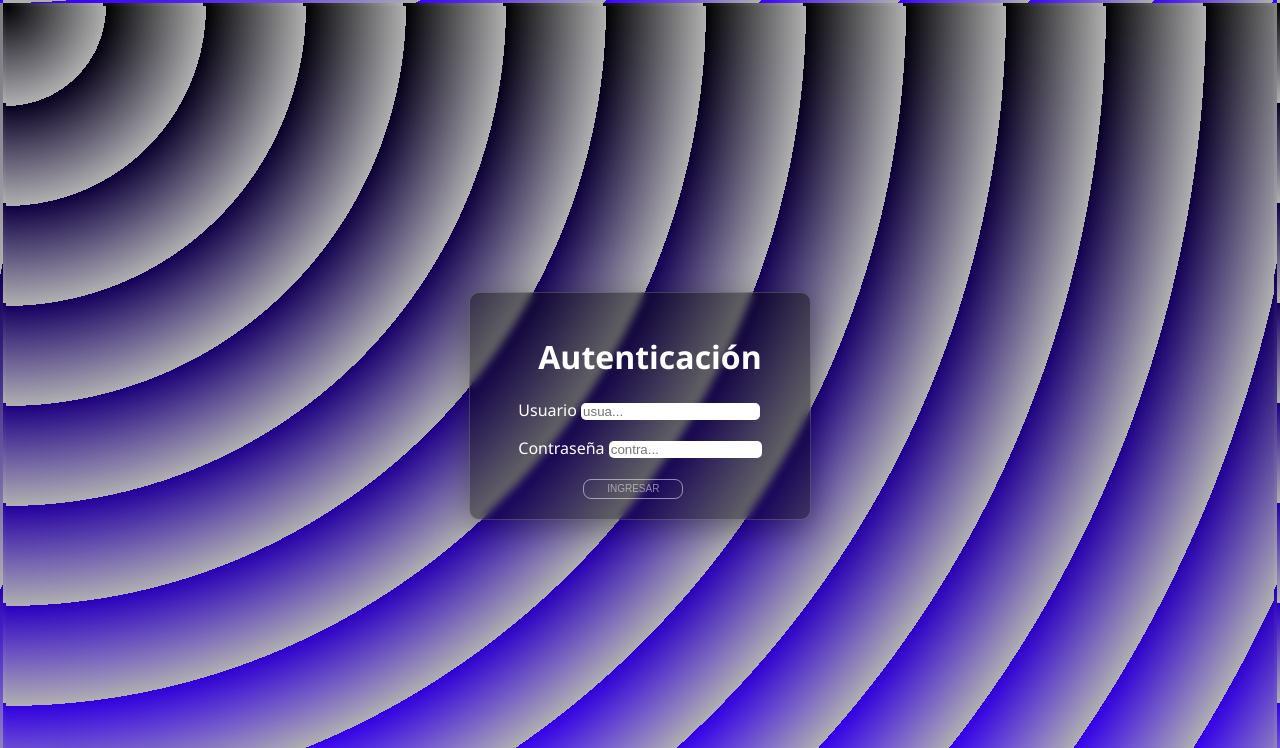
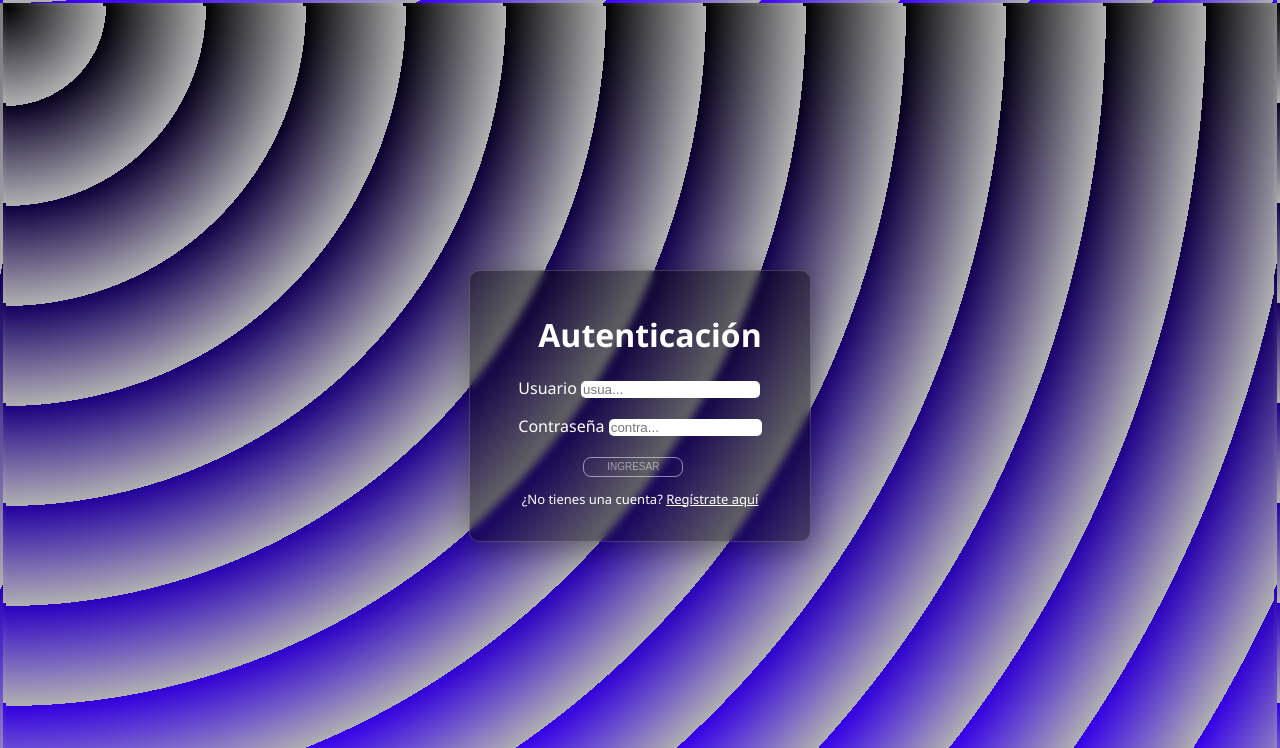
Before and after one commit to OscarNZ13/Venive_Sys, a PHP site: page /orcl/login.php in a window 1280 px wide. Shown: the top 748 px of the page. Run offline with PHP 8.4, Linux system fonts and the light colour scheme.

Commit message:
Boton de registro en pagina login

```diff
--- a/View/login.php
+++ b/View/login.php
@@ -40,6 +40,9 @@ session_start();
 
         </form>
 
+        <!-- Enlace para redirigir al formulario de registro -->
+        <p class="Texto-Registro">¿No tienes una cuenta? <a href="register.php" class="link-FRegistro">Regístrate aquí</a></p>
+
     </div>
 
 </body>
```
